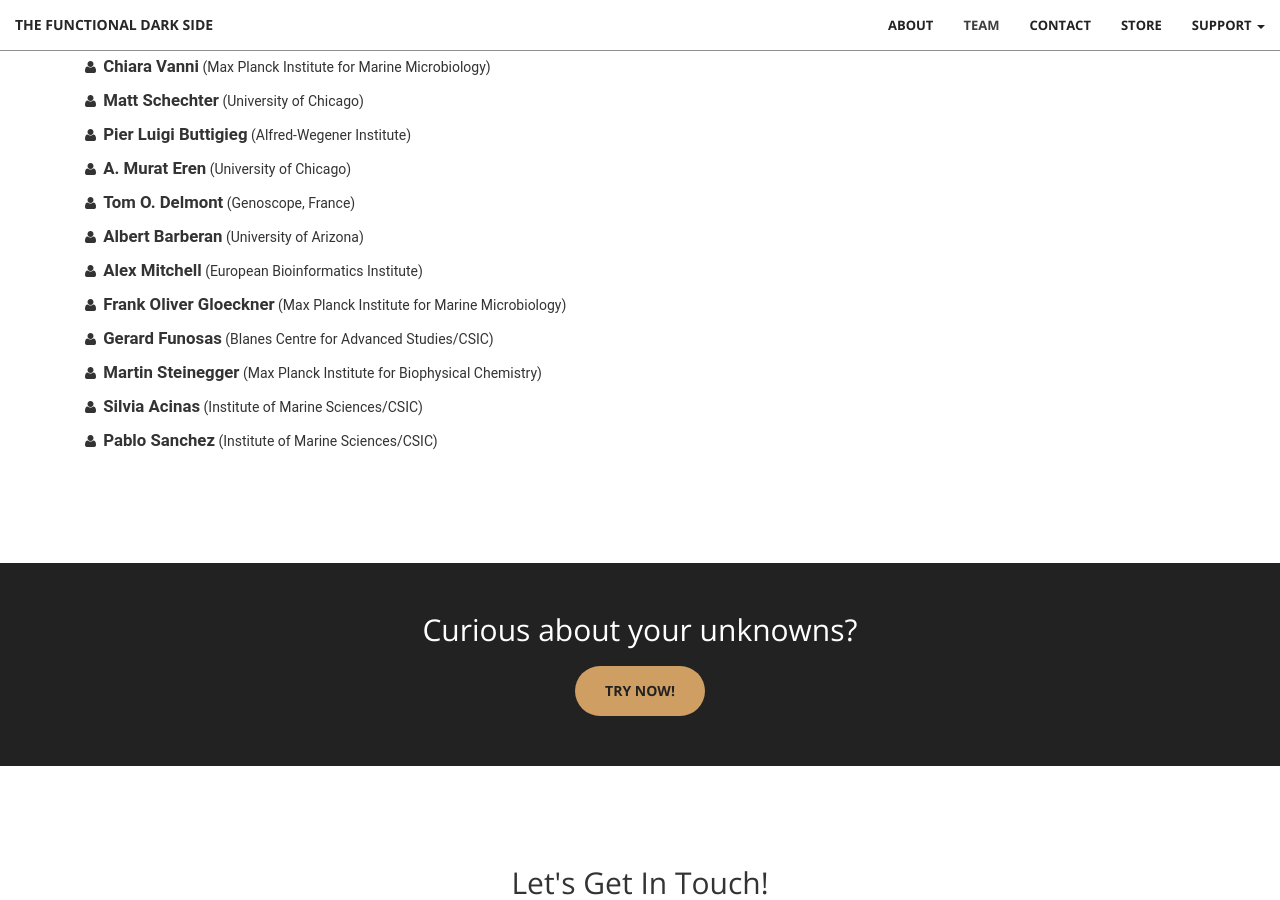
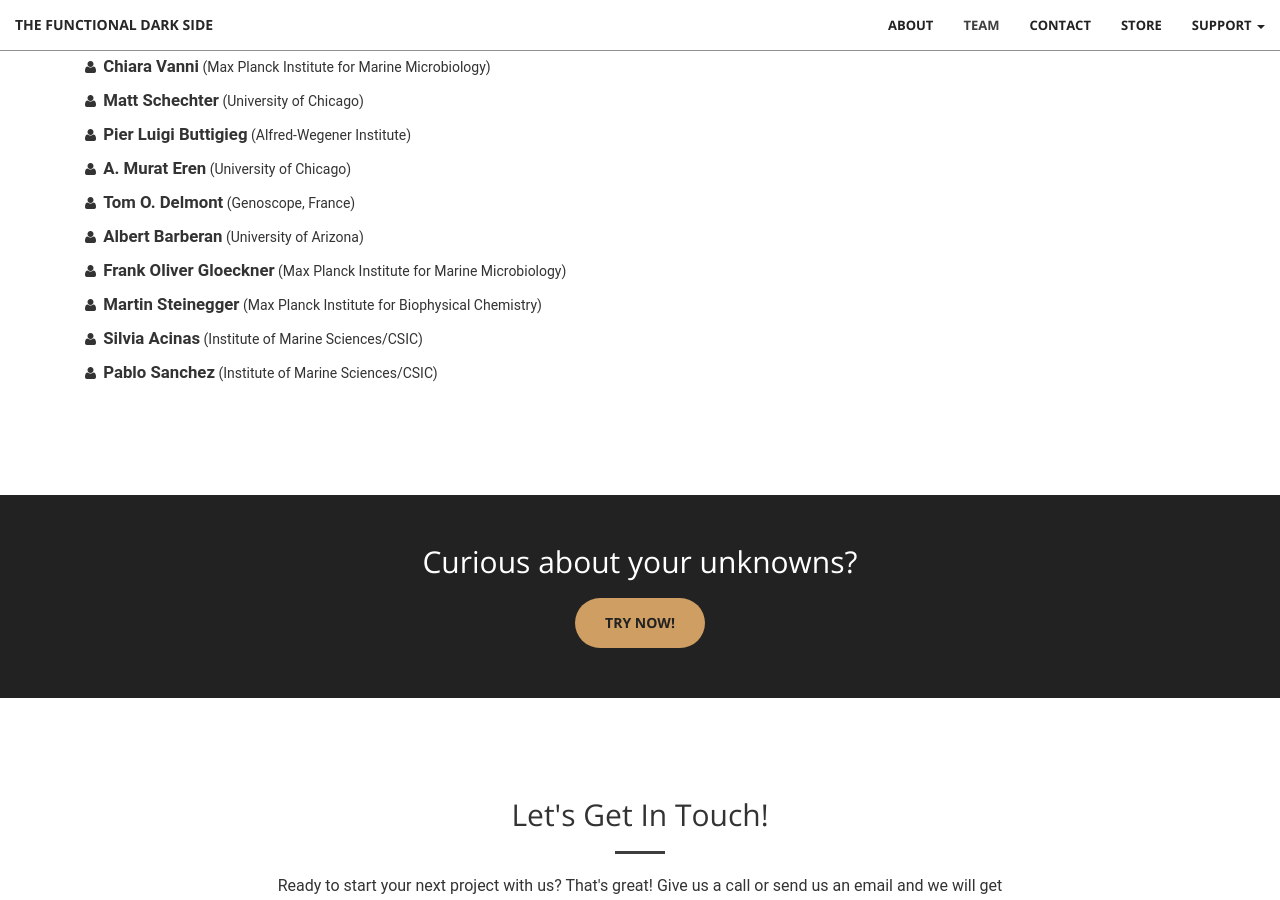
Before and after one commit to functional-dark-side/functional-dark-side.github.io, a Jekyll site: the page built from who.md, in a window 1280 px wide and 900 px high, scrolled down 424 px. Built offline with Jekyll 4.4.1, drawn with Linux system fonts in a browser that asks for light colours.

```diff
--- a/_includes/portfolio.html
+++ b/_includes/portfolio.html
@@ -2,7 +2,7 @@
     <div class="container-fluid">
         <div class="row no-gutter">
             <div class="col-lg-4 col-sm-6">
-                <a href="#" class="portfolio-box">
+                <a href="unifiying" class="portfolio-box">
                     <img src="img/portfolio/1.jpg" class="img-responsive" alt="">
                     <div class="portfolio-box-caption">
                         <div class="portfolio-box-caption-content">
--- a/who.md
+++ b/who.md
@@ -14,9 +14,7 @@ list of people who helped in the porject
 <li><b><span style="font-size:larger;">A. Murat Eren</span></b> (University of Chicago)</li>
 <li><b><span style="font-size:larger;">Tom O. Delmont</span></b> (Genoscope, France)</li>
 <li><b><span style="font-size:larger;">Albert Barberan</span></b> (University of Arizona)</li>
-<li><b><span style="font-size:larger;">Alex Mitchell</span></b> (European Bioinformatics Institute)</li>
 <li><b><span style="font-size:larger;">Frank Oliver Gloeckner</span></b> (Max Planck Institute for Marine Microbiology)</li>
-<li><b><span style="font-size:larger;">Gerard Funosas</span></b> (Blanes Centre for Advanced Studies/CSIC)</li>
 <li><b><span style="font-size:larger;">Martin Steinegger</span></b> (Max Planck Institute for Biophysical Chemistry)</li>
 <li><b><span style="font-size:larger;">Silvia Acinas</span></b> (Institute of Marine Sciences/CSIC)</li>
 <li><b><span style="font-size:larger;">Pablo Sanchez</span></b> (Institute of Marine Sciences/CSIC)</li>
```
Also changed, not shown: unifying.md (added, +27 -0 lines), img/portfolio/6.jpg, 1 other file.
